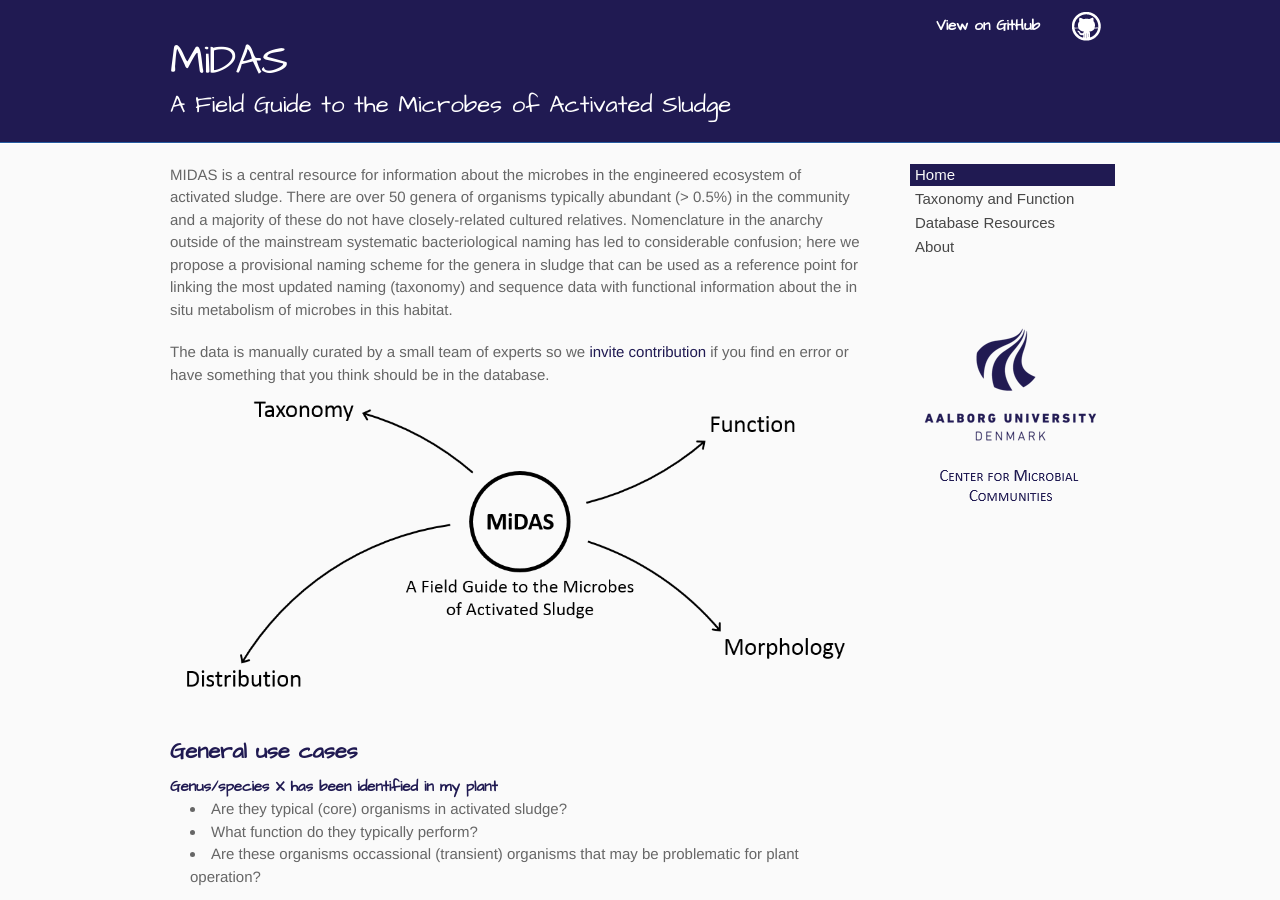
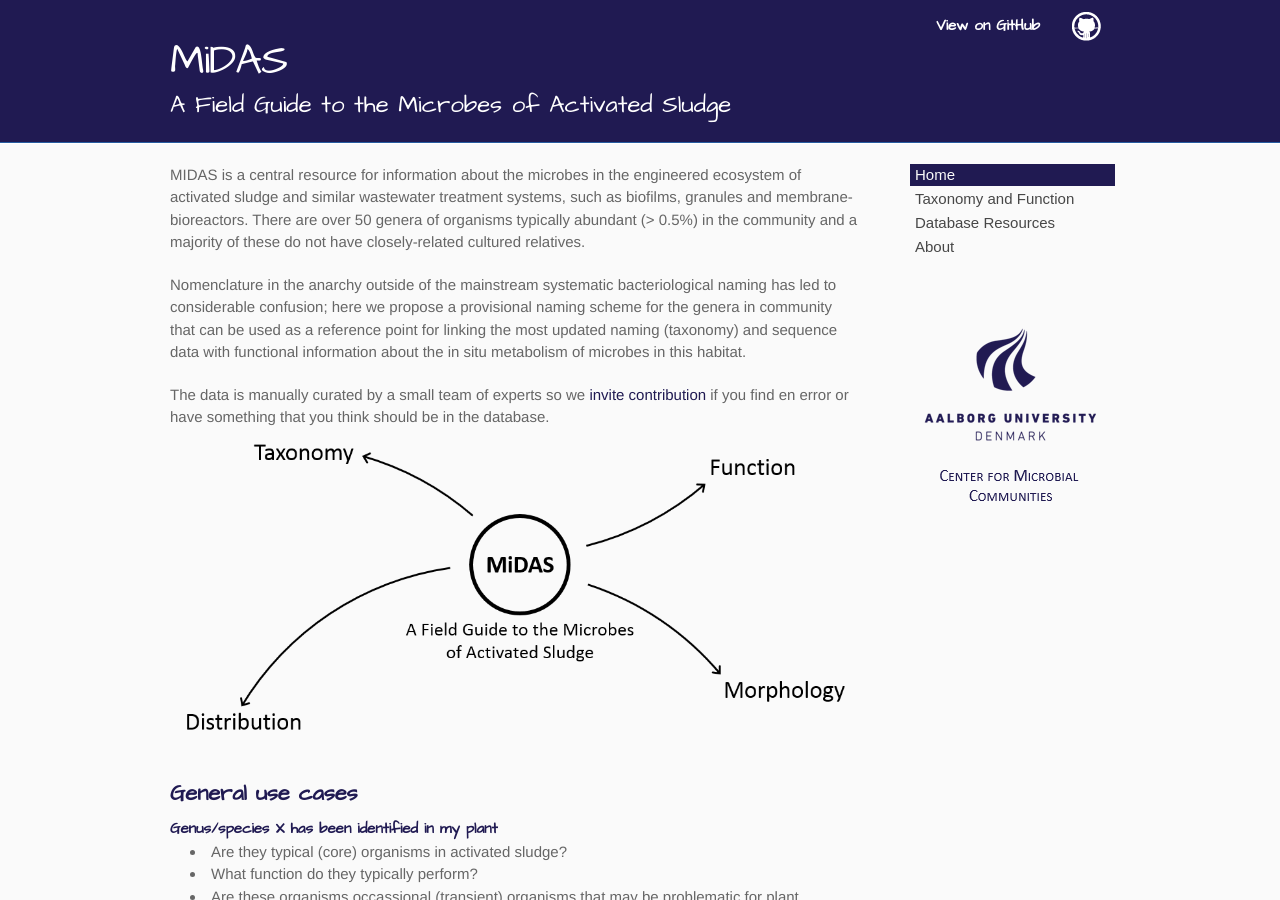
Before and after one commit to aaronsaunders/midas, a Jekyll site: the page built from index.md, in a window 1280 px wide and 900 px high. Built offline with Jekyll 4.4.1, drawn with Linux system fonts in a browser that asks for light colours; some of the changed text lies outside the part shown.

Commit message:
Small text edits and links

```diff
--- a/index.md
+++ b/index.md
@@ -2,7 +2,9 @@
 layout: default
 title: index
 ---
-MIDAS is a central resource for information about the microbes in the engineered ecosystem of activated sludge. There are over 50 genera of organisms typically abundant (> 0.5%) in the community and a majority of these do not have closely-related cultured relatives. Nomenclature in the anarchy outside of the mainstream systematic bacteriological naming has led to considerable confusion; here we propose a provisional naming scheme for the genera in sludge that can be used as a reference point for linking the most updated naming (taxonomy) and sequence data with functional information about the *in situ* metabolism of microbes in this habitat.
+MIDAS is a central resource for information about the microbes in the engineered ecosystem of activated sludge and similar wastewater treatment systems, such as biofilms, granules and membrane-bioreactors. There are over 50 genera of organisms typically abundant (> 0.5%) in the community and a majority of these do not have closely-related cultured relatives.
+
+Nomenclature in the anarchy outside of the mainstream systematic bacteriological naming has led to considerable confusion; here we propose a provisional naming scheme for the genera in community that can be used as a reference point for linking the most updated naming (taxonomy) and sequence data with functional information about the _in situ_ metabolism of microbes in this habitat.
 
 The data is manually curated by a small team of experts so we [invite contribution](docs/about.html) if you find en error or have something that you think should be in the database.
 ![MIDAS usecases](images/usecases.png)
@@ -39,8 +41,6 @@
 
 The ambition of the MIDAS database is to deliver the best and most updated taxonomy of organisms found in activated sludge ecosystem. The taxonomy strings used are derived from and compatible with the widely-used Greengenes database but is curated mostly at the lower taxonomic levels to improve classification at family and genus level.
 
-The taxonomy supports a taxfile for the RDP classifier which we use in the Qiime pipeline.
 
-Simply use `midas_taxonomy.txt` as the taxonomy file for running the RDP classifier in conjuction with the `gg_97_otus_4feb2011.fasta` in place of the standard taxfile.
 
-[Check it out on github](https://github.com/aaronsaunders/midas).
+Simply clone or download the [midas database on github](https://github.com/aaronsaunders/midas/). Files are prepared for taxomomic assignment with the RDP classifier in [Qiime](http://qiime.org). With the [assign_taxonomy.py](http://qiime.org/scripts/assign_taxonomy.html) script, use `tax/midas_taxonomy.txt` as the taxonomy file (-t) and `repseqs/gg_97_otus_4feb2011.fasta` as the refences sequences (-r).
```
